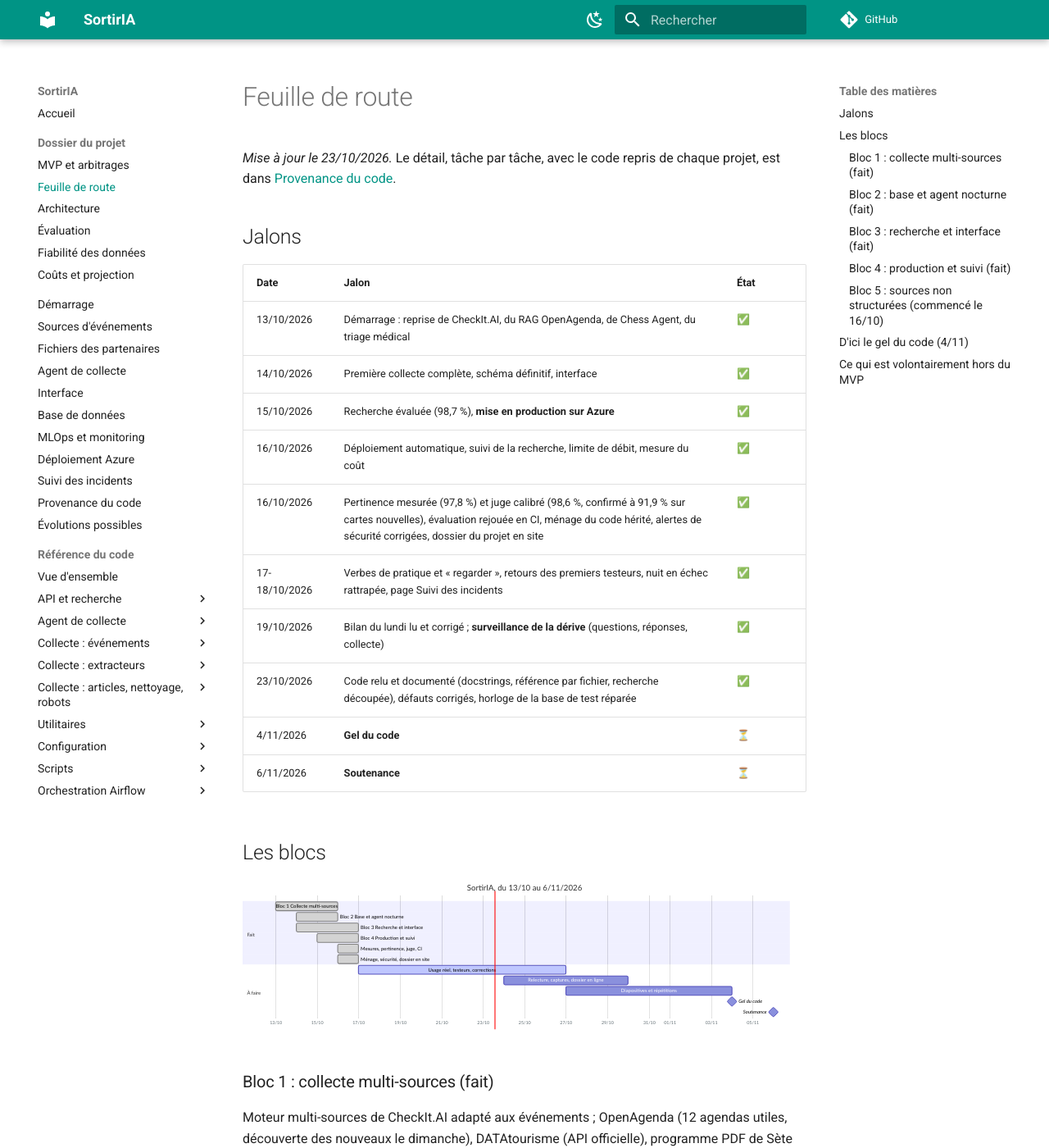
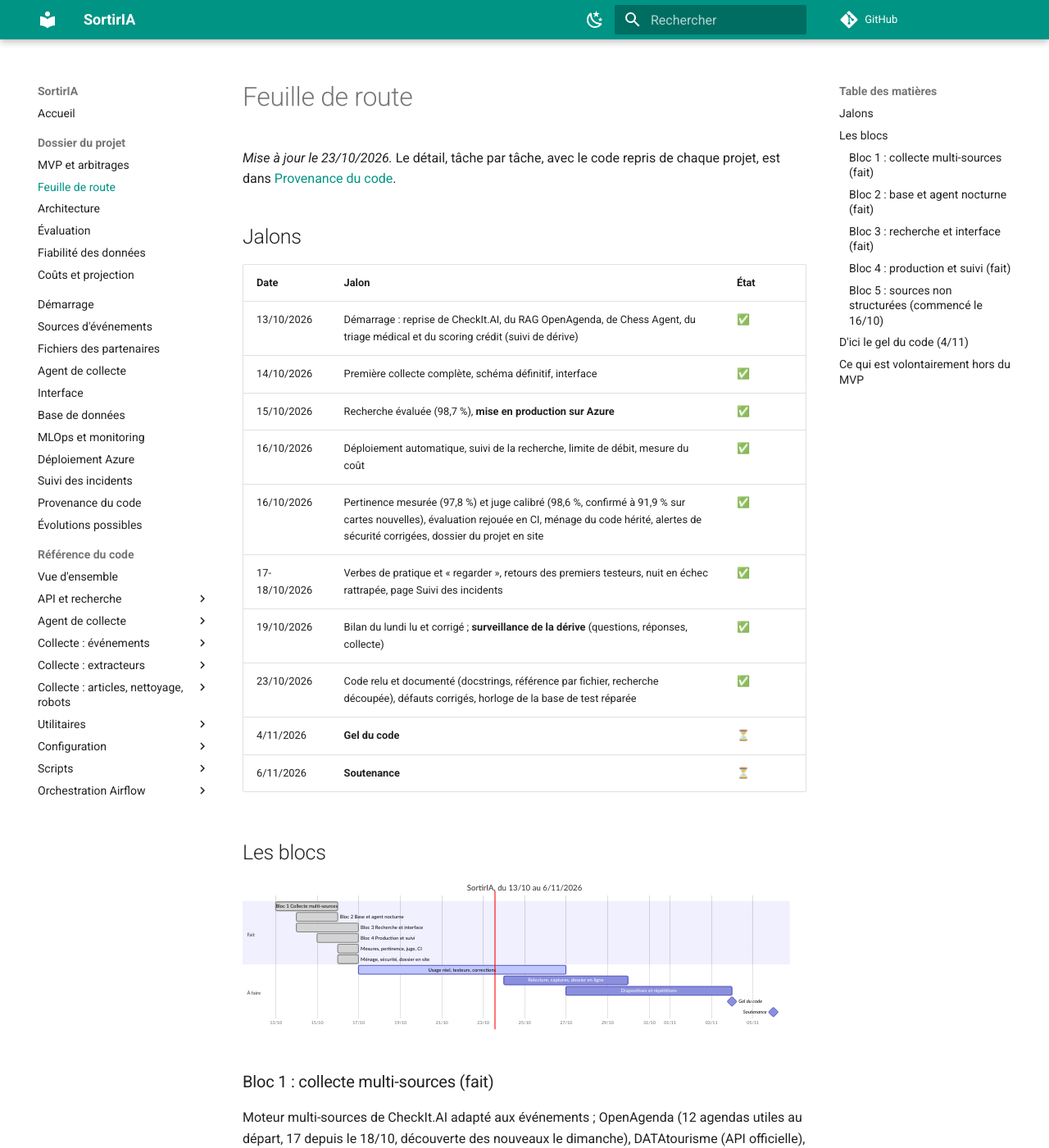
Before and after one commit to gonzalezcourrier34-glitch/SortirIA, an MkDocs documentation site: the page built from docs/feuille_de_route.md, in a window 1280 px wide and 1400 px high. Shown: the whole window at 82% size. Built offline with MkDocs 1.6.1 and Material for MkDocs 9.7.7, drawn with Linux system fonts in a browser that asks for light colours; comment, search, counter and statistics services are not loaded; some of the changed text lies outside the part shown.

Commit message:
Cohérence : 17 agendas, 5 projets repris, fonctions après mise en ligne, diagnostic du PDF, rapport régénéré

```diff
--- a/docs/dossier/architecture.html
+++ b/docs/dossier/architecture.html
@@ -29,7 +29,7 @@
 <div><strong>≈ 10 $</strong><span>par mois, 1re année</span></div>
 <div><strong>≈ 3 860</strong><span>tests automatisés</span></div>
 </div>
-<p class="table-note">Chiffres au 16/10/2026 : base Azure, <code>benchmarks/cout_latence/</code> (temps sans cache), <code>docs/couts.md</code>, suite pytest.</p>
+<p class="table-note">Chiffres au 23/10/2026 : base Azure, <code>benchmarks/cout_latence/</code> (temps sans cache), <code>docs/couts.md</code>, suite pytest.</p>
 <div class="hero-tags"><span>LangGraph</span><span>PostgreSQL 16 + pgvector</span><span>FastAPI</span><span>Angular</span><span>Mistral</span><span>Azure</span></div>
 <div class="hero-actions">
 <a class="button primary" href="#s01">Voir le schéma</a>
@@ -63,7 +63,7 @@
 <text x="36" y="128" fill="#48c9b0" font-size="10.5" font-weight="700" letter-spacing="1.3">SOURCES</text>
 <rect x="36" y="140" width="190" height="64" rx="10" fill="#17232d" stroke="#2f9e8a" stroke-width="1.5"/>
 <text x="50" y="166" fill="#edf4f4" font-size="15" font-weight="700">OpenAgenda</text>
-<text x="50" y="186" fill="#98a8ad" font-size="12.5">API · 12 agendas</text>
+<text x="50" y="186" fill="#98a8ad" font-size="12.5">API · 17 agendas</text>
 <rect x="36" y="220" width="190" height="64" rx="10" fill="#17232d" stroke="#2f9e8a" stroke-width="1.5"/>
 <text x="50" y="246" fill="#edf4f4" font-size="15" font-weight="700">DATAtourisme</text>
 <text x="50" y="266" fill="#98a8ad" font-size="12.5">API officielle</text>
--- a/docs/dossier/limites.html
+++ b/docs/dossier/limites.html
@@ -187,7 +187,7 @@
 <div class="reflection-card"><h3>Demander ses raisons au juge dès le début</h3><p>Les deux premières versions rendaient des verdicts sans explication : je réglais à l'aveugle (68 %, puis 55 %). Je commencerais aujourd'hui par une question par appel et une raison par verdict.</p></div>
 <div class="reflection-card"><h3>Confier au code ce qui est vérifiable</h3><p>Date, lieu, public, budget : contrôlés par le code (98,7 %). Sujet et public : jugés par un humain ou un modèle. Ce partage vaut pour la recherche comme pour l'évaluation.</p></div>
 <div class="reflection-card"><h3>Mieux poser l'argument « agent ou ETL »</h3><p>Mon premier tableau laissait croire que l'agent apportait le réessai et la gestion d'erreurs, ce qu'un ETL sait faire. Le vrai apport, ce sont les étapes qui lisent et jugent : PDF, enrichissement, juge, recherches ratées, diagnostic.</p></div>
-<div class="reflection-card"><h3>Tester une source depuis le serveur cible</h3><p>Le PDF de Sète agglopôle se lisait depuis mon poste et pas depuis Azure. L'agent l'a diagnostiqué (« page web reçue au lieu du PDF ») sans perte de données, mais je l'ai découvert en production.</p></div>
+<div class="reflection-card"><h3>Tester une source depuis le serveur cible</h3><p>Le PDF de Sète agglopôle se lisait depuis mon poste et pas depuis Azure. La collecte l'a signalée (« le document téléchargé n'est pas un PDF ») sans perte de données, mais je l'ai découvert en production ; le diagnostic « accès bloqué » a été ajouté à l'agent ensuite.</p></div>
 <div class="reflection-card"><h3>Préférer des règles mesurées à un modèle de plus</h3><p>J'avais prévu d'extraire les contraintes avec Ministral. Les règles font 100 % sur 50 questions, en 1 ms et sans coût : le modèle attendra des questions réelles.</p></div>
 <div class="reflection-card"><h3>Vérifier un juge sur des cartes qu'il n'a pas vues</h3><p>98,6 % sur la grille de calibrage, 91,9 % sur une grille nouvelle. Sans la seconde grille, j'aurais présenté le premier chiffre seul.</p></div>
 </div>
--- a/docs/dossier/rapport.html
+++ b/docs/dossier/rapport.html
@@ -140,7 +140,7 @@
 <thead><tr><th>Source</th><th>Droit d'usage</th><th>Volume</th><th>Ce que j'ai constaté</th></tr></thead>
 <tbody>
 <tr><td>DATAtourisme (offices de tourisme)</td><td>Licence Ouverte 2.0</td><td>≈ 1 900 séances</td><td>La plus riche. Peu de noms de lieux, horaires écrits en texte libre.</td></tr>
-<tr><td>OpenAgenda</td><td>API ouverte, source citée</td><td>12 agendas utiles</td><td>Mon audit du 14/10 : la recherche par mots lisait 10 000 événements de 111 agendas pour en garder 83 dans la zone, en 6 minutes. J'ai donc choisi 12 agendas précis.</td></tr>
+<tr><td>OpenAgenda</td><td>API ouverte, source citée</td><td>17 agendas utiles</td><td>Mon audit du 14/10 : la recherche par mots lisait 10 000 événements de 111 agendas pour en garder 83 dans la zone, en 6 minutes. J'ai donc choisi 12 agendas précis, puis 17 depuis le 18/10.</td></tr>
 <tr><td>Programme PDF de Sète agglopôle</td><td>document public</td><td>434 événements</td><td>Pas de structure : il faut le lire avec un modèle de langage. Bloqué depuis les serveurs Azure, je le lis depuis mon poste.</td></tr>
 <tr><td>Fichiers des partenaires</td><td>fournis par le partenaire</td><td>exemples fictifs</td><td>Annoncés comme « Démonstration » tant qu'il n'y a pas de vrai partenaire.</td></tr>
 <tr><td>Sites des lieux (scraping)</td><td>seulement avec une autorisation écrite</td><td>0</td><td>J'ai demandé l'autorisation à Frontignan et à l'office de tourisme Archipel de Thau. Pas de réponse : je ne collecte pas.</td></tr>
@@ -291,7 +291,7 @@
 </tbody>
 </table>
 <div class="report-text">
-<p>J'ai mis le service en ligne en trois jours, puis j'ai arrêté d'ajouter des fonctions. Depuis, je mesure, je fiabilise et je documente. C'est ce qui me laisse de la marge avant le gel du code.</p>
+<p>J'ai mis le service en ligne en trois jours. Depuis, je n'ajoute que ce que demandent les retours et les incidents (suivi de la dérive, modèle de secours) ; le reste du temps, je mesure, je fiabilise et je documente. C'est ce qui me laisse de la marge avant le gel du code.</p>
 <h3 class="report-h3">Les coûts</h3>
 <ul>
 <li>Environ <strong>10 $ par mois</strong> aujourd'hui : 9 $ pour l'interface, le reste est dans les offres gratuites d'Azure.</li>
--- a/docs/feuille_de_route.md
+++ b/docs/feuille_de_route.md
@@ -7,7 +7,7 @@
 
 | Date | Jalon | État |
 | --- | --- | --- |
-| 13/10/2026 | Démarrage : reprise de CheckIt.AI, du RAG OpenAgenda, de Chess Agent, du triage médical | ✅ |
+| 13/10/2026 | Démarrage : reprise de CheckIt.AI, du RAG OpenAgenda, de Chess Agent, du triage médical et du scoring crédit (suivi de dérive) | ✅ |
 | 14/10/2026 | Première collecte complète, schéma définitif, interface | ✅ |
 | 15/10/2026 | Recherche évaluée (98,7 %), **mise en production sur Azure** | ✅ |
 | 16/10/2026 | Déploiement automatique, suivi de la recherche, limite de débit, mesure du coût | ✅ |
@@ -43,7 +43,7 @@
 ### Bloc 1 : collecte multi-sources (fait)
 
 Moteur multi-sources de CheckIt.AI adapté aux événements ; OpenAgenda (12
-agendas utiles, découverte des nouveaux le dimanche), DATAtourisme (API
+agendas utiles au départ, 17 depuis le 18/10, découverte des nouveaux le dimanche), DATAtourisme (API
 officielle), programme PDF de Sète agglopôle lu par Mistral, fichiers des
 partenaires ; moteurs iCal, RSS et agendas en ligne prêts. Validation,
 normalisation, déduplication, fusion entre sources. **≈ 2 450 événements**.
```
Also changed, not shown: other parts of docs/feuille_de_route.md (+3 -2 lines), README.md (+4 -1 lines), docs/evaluation.md (+2 -2 lines), docs/index.md (+1 -1 lines), 2 other files.
